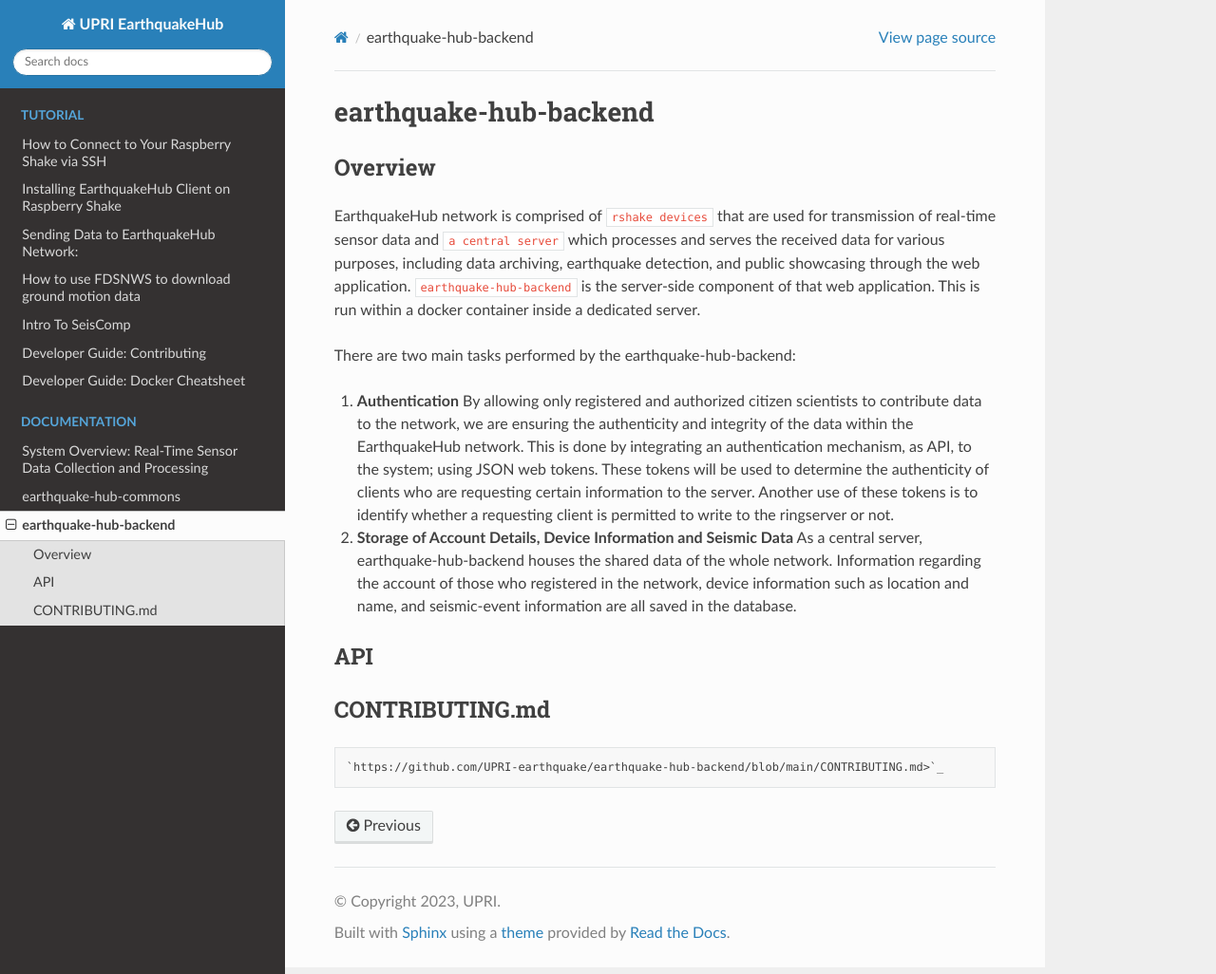
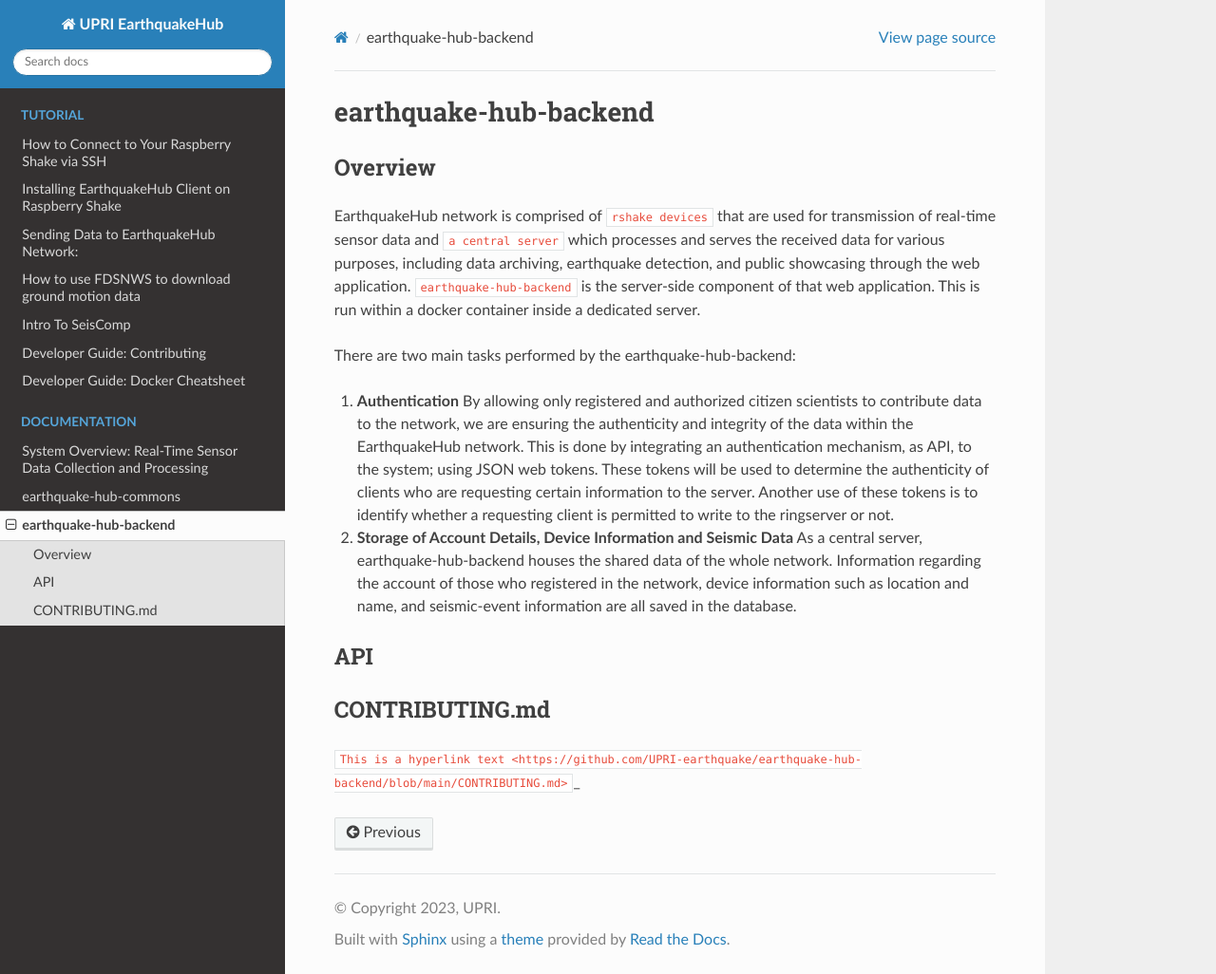
Before and after one commit to UPRI-earthquake/upri-earthquake.github.io, a Sphinx documentation site: the page built from doc/ehub-backend/overview.md, in a window 1280 px wide and 1026 px high. Shown: the whole window at 95% size. Built offline with Sphinx 7.4.7 and the Read the Docs theme 2.0.0, drawn with Linux system fonts in a browser that asks for light colours; pages that are not in the unit, such as notebooks, are missing from menus.

Commit message:
chore: retrying link

```diff
--- a/doc/ehub-backend/overview.md
+++ b/doc/ehub-backend/overview.md
@@ -15,5 +15,4 @@
 
 ## API
 ## CONTRIBUTING.md
-
-    `https://github.com/UPRI-earthquake/earthquake-hub-backend/blob/main/CONTRIBUTING.md>`_
+`This is a hyperlink text <https://github.com/UPRI-earthquake/earthquake-hub-backend/blob/main/CONTRIBUTING.md>`_
```
Also changed, not shown: 1 other file.
